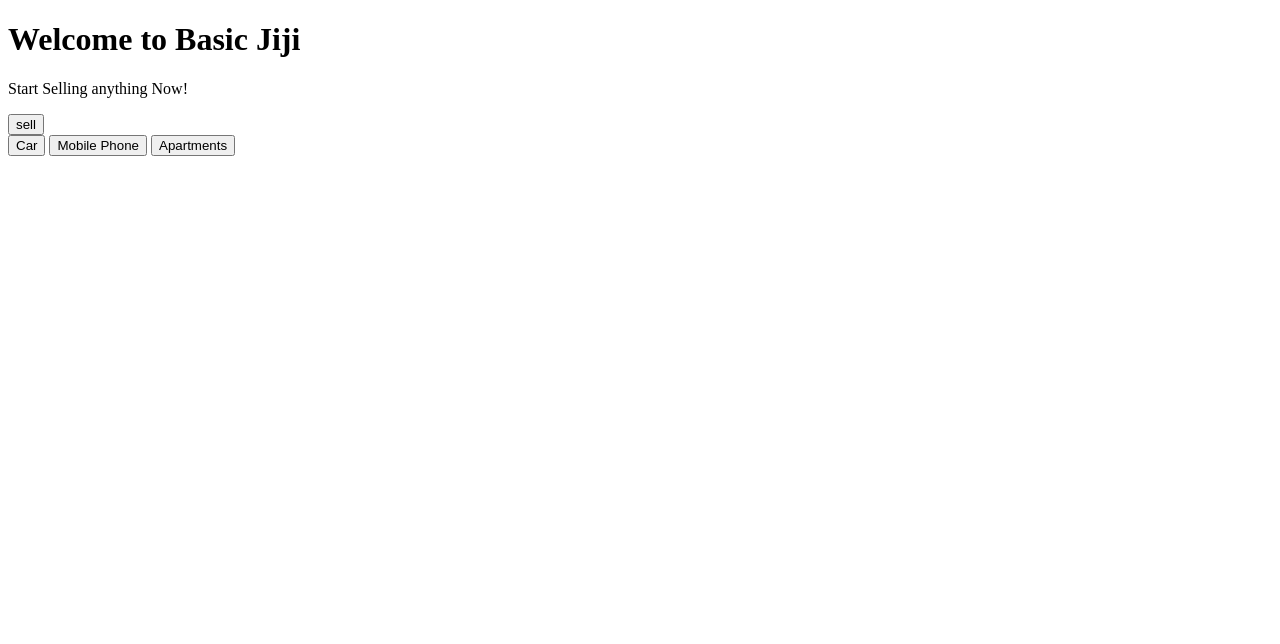
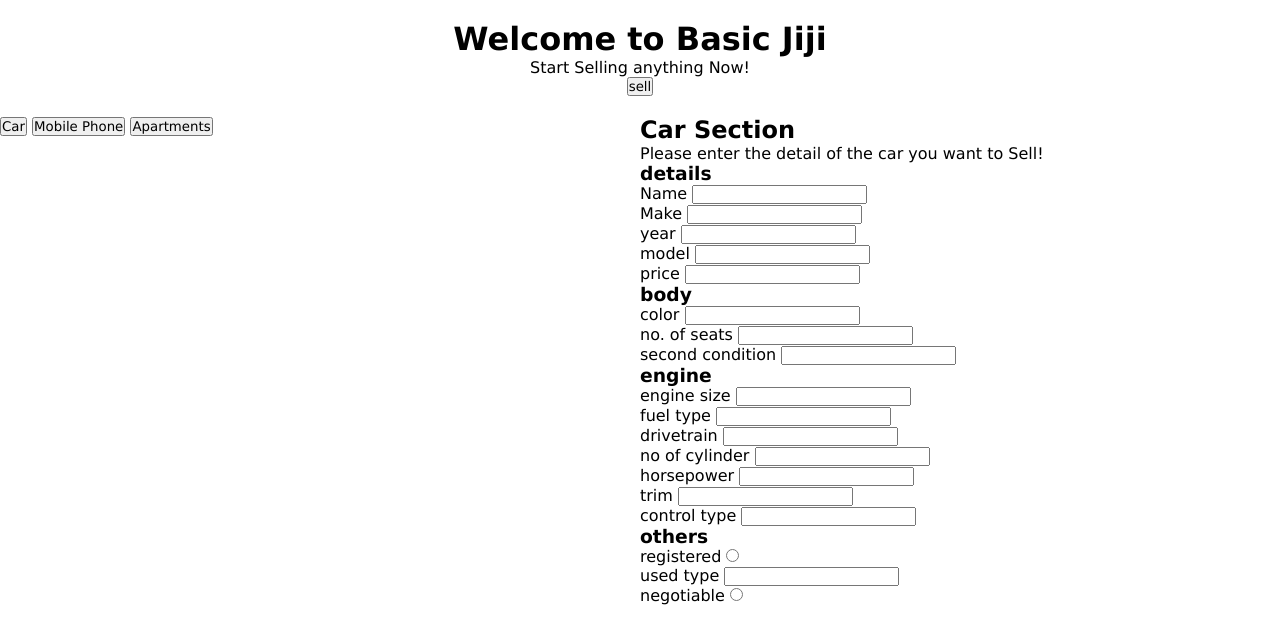
Before and after one commit to JaycodeXX/jijipost, a plain HTML site: page index.html in a window 1280 px wide. Drawn offline with Linux system fonts and the light colour scheme.

Commit message:
create forms

```diff
--- a/app.js
+++ b/app.js
@@ -13,7 +13,7 @@ class Apartment{
             this.features = features;
             this.price = price;
     }
-}
+};
 
 class Car{
     constructor(name, make, secondCondition, model, year, trim, body, drivetrain,
@@ -39,4 +39,4 @@ class Car{
             this.price = price;
             this.negotiable = negotiable;
         }
-}
+};
--- a/index.html
+++ b/index.html
@@ -14,12 +14,102 @@
         <p>Start Selling anything Now!</p>
         <button id="sell">sell</button>
     </header>
-    <main>
-        <div>
+    <main class="wrapper">
+        <div class="options">
             <input type="button" value="Car">
             <input type="button" value="Mobile Phone">
             <input type="button" value="Apartments">
         </div>
+        <div class="forms">
+            <form action="" id="car">
+                <h2>Car Section</h2>
+                <p>Please enter the detail of the car you want to Sell!</p>
+                <div class="detail">
+                    <h3>details</h3>
+                    <div class="input-container">
+                        <label>Name</label>
+                        <input type="text">
+                    </div>
+                    <div class="input-container">
+                        <label>Make</label>
+                        <input type="text">
+                    </div>
+                    <div class="input-container">
+                        <label>year</label>
+                        <input type="text">
+                    </div>
+                    <div class="input-container">
+                        <label>model</label>
+                        <input type="text">
+                    </div>
+                    <div class="input-container">
+                        <label>price</label>
+                        <input type="text">
+                    </div>
+                </div>
+                <div class="body">
+                    <h3>body</h3>
+                    <div class="input-container">
+                        <label>color</label>
+                        <input type="text">
+                    </div>
+                    <div class="input-container">
+                        <label>no. of seats</label>
+                        <input type="number">
+                    </div>
+                    <div class="input-container">
+                        <label>second condition</label>
+                        <input type="text">
+                    </div>
+                </div>
+                <div class="engine">
+                    <h3>engine</h3>
+                    <div class="input-container">
+                        <label>engine size</label>
+                        <input type="text">
+                    </div>
+                    <div class="input-container">
+                        <label>fuel type</label>
+                        <input type="text">
+                    </div>
+                    <div class="input-container">
+                        <label>drivetrain</label>
+                        <input type="text">
+                    </div>
+                    <div class="input-container">
+                        <label>no of cylinder</label>
+                        <input type="number">
+                    </div>
+                    <div class="input-container">
+                        <label>horsepower</label>
+                        <input type="text">
+                    </div>
+                    <div class="input-container">
+                        <label>trim</label>
+                        <input type="text">
+                    </div>
+                    <div class="input-container">
+                        <label>control type</label>
+                        <input type="text">
+                    </div>
+                </div>
+                <div class="others">
+                    <h3>others</h3>
+                    <div class="input-container">
+                        <label>registered</label>
+                        <input type="radio">
+                    </div>
+                    <div class="input-container">
+                        <label>used type</label>
+                        <input type="text">
+                    </div>
+                    <div class="input-container">
+                        <label>negotiable</label>
+                        <input type="radio">
+                    </div>
+                </div>
+            </form>
+        </div>
     </main>
 </body>
 </html>
--- a/jiji.css
+++ b/jiji.css
@@ -0,0 +1,19 @@
+*{
+    margin: 0;
+    padding: 0;
+    box-sizing: border-box;
+    font-family: Verdana, Geneva, Tahoma, sans-serif;
+}
+header{
+    display: flex;
+    flex-direction: column;
+    justify-content: center;
+    align-items: center;
+    padding: 20px 0;
+}
+.wrapper{
+    display: flex;
+}
+.forms, .options{
+    width: 50%;
+}
```
